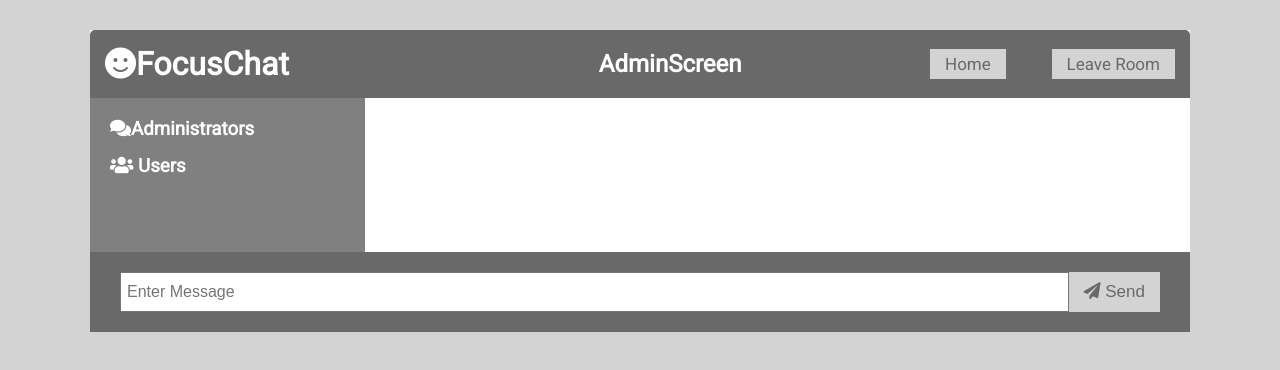
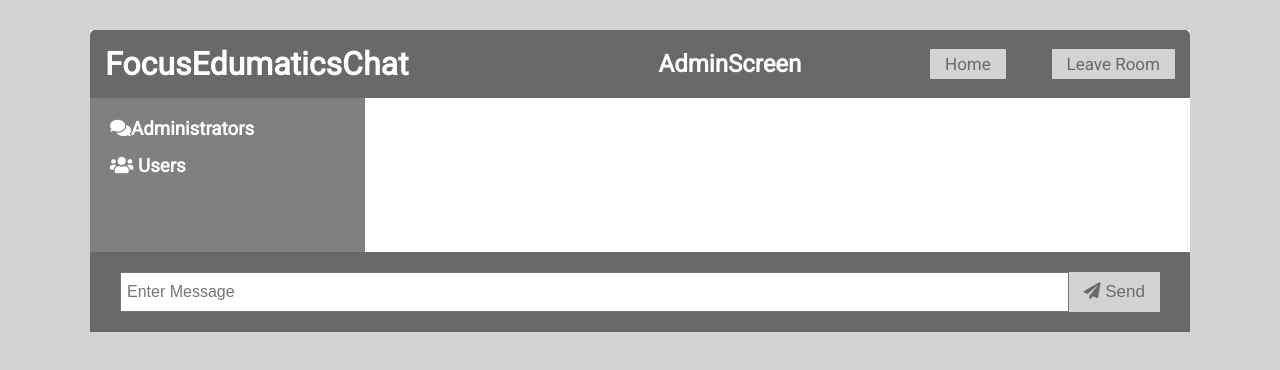
Before and after one commit to rojanandana/FocusEdumaticsChatBox, a website: page public/chat.html in a window 1280 px wide. Drawn offline with nearby package versions, Linux system fonts and the light colour scheme; no server answers.

Commit message:
Update chat.html

```diff
--- a/public/chat.html
+++ b/public/chat.html
@@ -15,7 +15,7 @@
   <body>
     <div class="chat-container">
       <header class="chat-header">
-        <h1><i class="fas fa-smile"></i>FocusChat</h1>
+        <h1>FocusEdumaticsChat</h1>
           <h2>AdminScreen</h2>
         <div class="a"> <a href="index.html" class="btn" >Home</a></div>
       <a href="https://focusedumaticsassignment.herokuapp.com/chat.html?username" class="btn">Leave Room</a>
```
